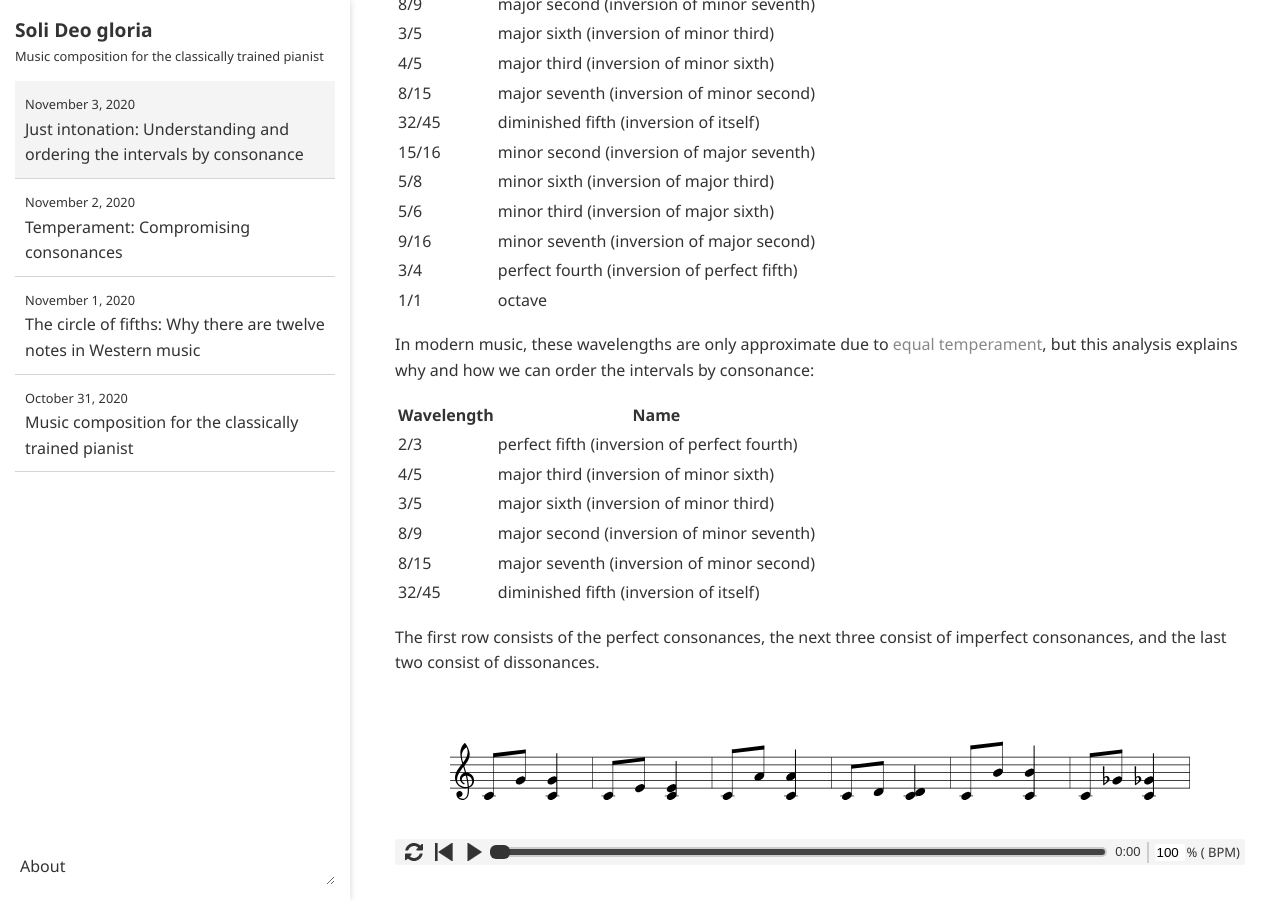
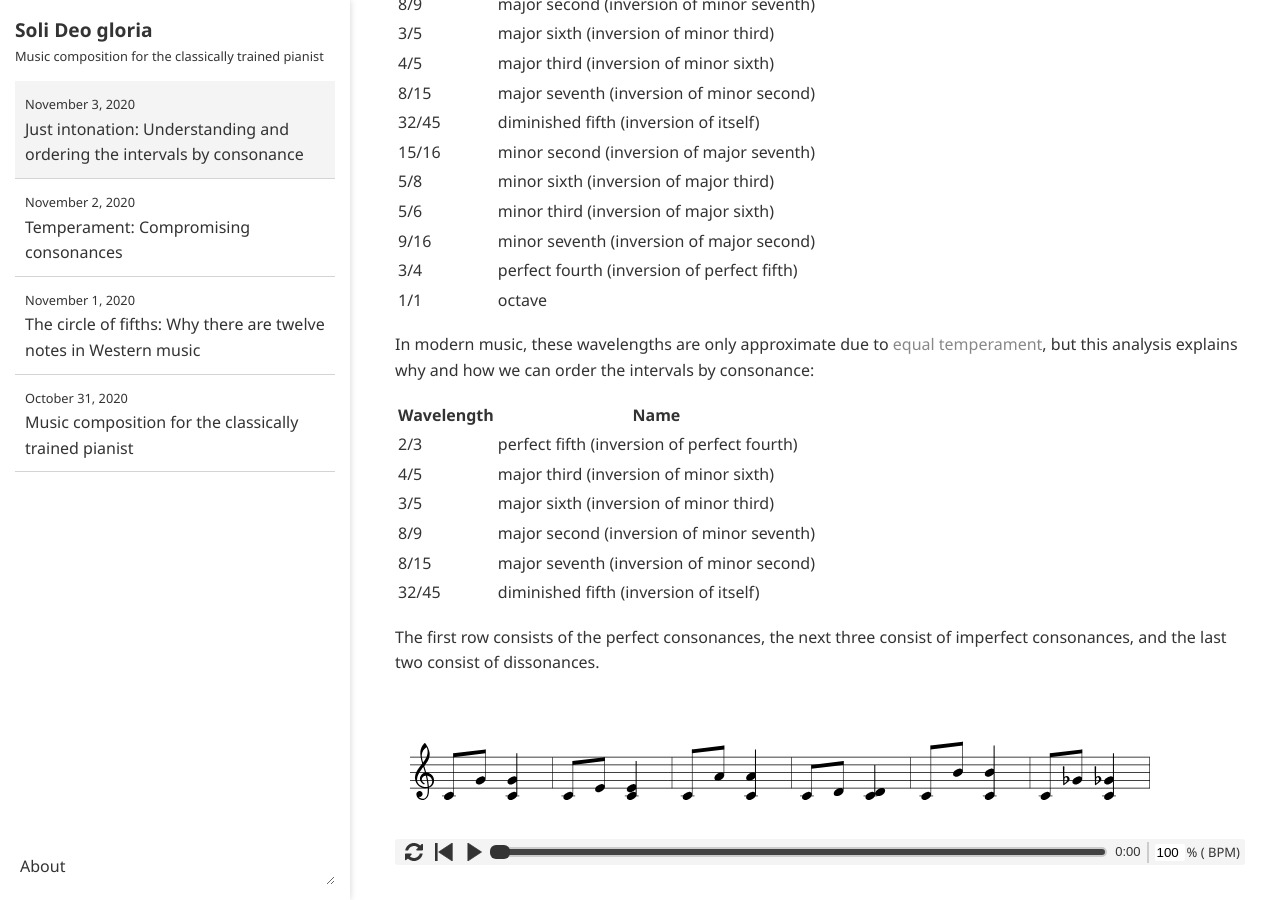
Before and after one commit to ansyblenetwork/sdg, a Jekyll site: the page built from _posts/2020-11-03-just-intonation-understanding-and-ordering-the.md, in a window 1280 px wide and 900 px high, scrolled down 1496 px. Built offline with Jekyll 4.4.1, drawn with Linux system fonts in a browser that asks for light colours; formulas are drawn with MathJax 3.

Commit message:
Update 2020-11-03-just-intonation-understanding-and-ordering-the.md

```diff
--- a/_posts/2020-11-03-just-intonation-understanding-and-ordering-the.md
+++ b/_posts/2020-11-03-just-intonation-understanding-and-ordering-the.md
@@ -71,7 +71,7 @@
 The first row consists of the perfect consonances, the next three consist of imperfect consonances, and the last two consist of dissonances.
 
 <div style="display:flex; flex-direction:column; align-items:center">
-<div id="paper" style="overflow-x:auto; width:100%"></div>
+<div id="paper" class="sheetmusic"></div>
 <div id="controller" style="position:relative; width:calc(100% + 360px + 35px); left:calc(-180px - 17.5px); padding-left:calc(360px + 35px);"></div>
 <button id="activate-audio" style="display:none;">Play</button>
 <button id="stop-audio" style="display:none;">Stop</button>
```
